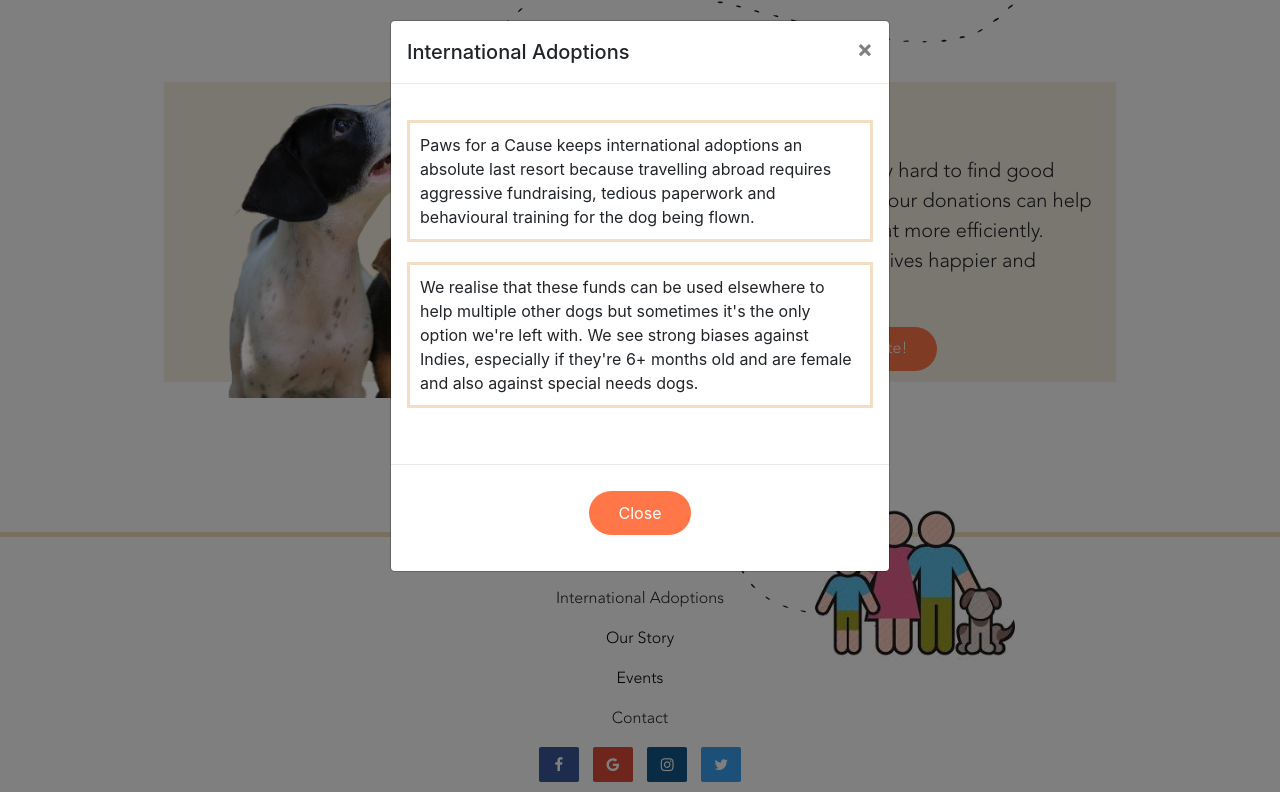
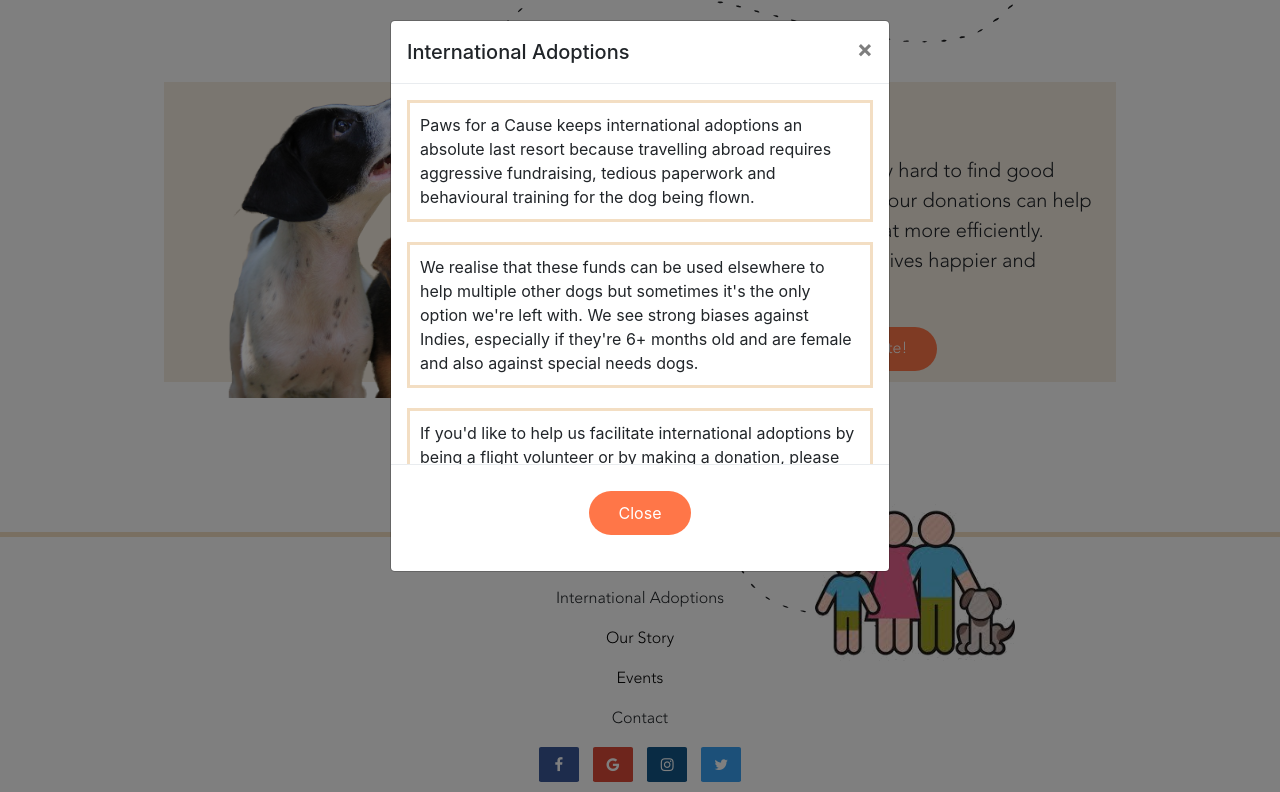
Before and after one commit to mayankmunjal41/pfac, a plain HTML site: page index.html in a window 1280 px wide. Both pictures are taken after a click on the element "International Adoptions". Shown: the part 2167-2959 px from the top of the page. Drawn offline with nearby package versions, Linux system fonts and the light colour scheme; a web font is replaced by a local one.

Commit message:
Update index.html

```diff
--- a/index.html
+++ b/index.html
@@ -571,11 +571,11 @@ of the many dogs that is already alive and in need of a home.</p>
       </div>
       <div class="modal-body modal-international">
 
-        <p>Paws for a Cause keeps international adoptions an absolute last resort because travelling abroad requires aggressive fundraising, tedious paperwork and behavioural training for the dog being flown.</p>
+        <p style='margin-top: 0;'>Paws for a Cause keeps international adoptions an absolute last resort because travelling abroad requires aggressive fundraising, tedious paperwork and behavioural training for the dog being flown.</p>
 
         <p>We realise that these funds can be used elsewhere to help multiple other dogs but sometimes it's the only option we're left with. We see strong biases against Indies, especially if they're 6+ months old and are female and also against special needs dogs.</p>
 
-        <pIf you'd like to help us facilitate international adoptions by being a flight volunteer or by making a donation, please drop us a line!</p>
+        <p>If you'd like to help us facilitate international adoptions by being a flight volunteer or by making a donation, please drop us a line!</p>
       </div>
       <div class="modal-footer">
         <button type="button" data-dismiss="modal">Close</button>
```
